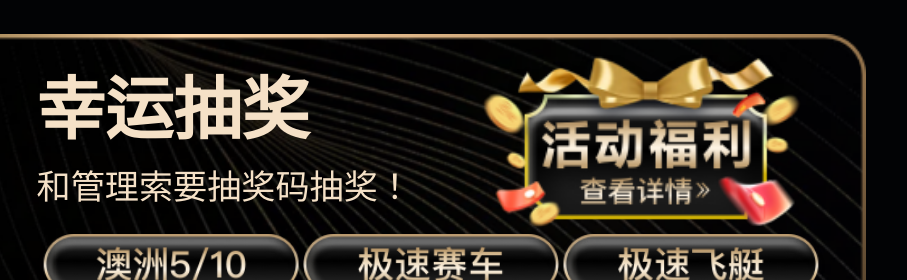
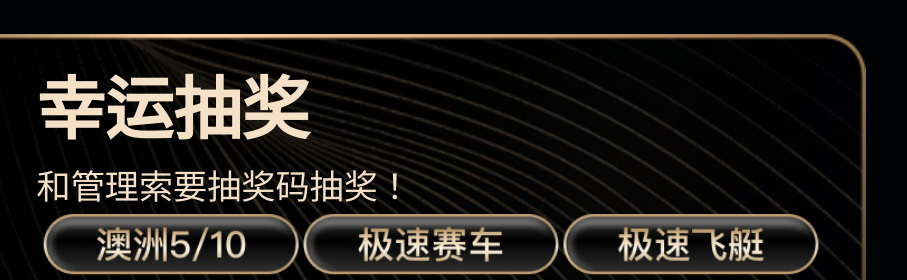
Before and after one commit to fgkj72/github8, a plain HTML site: page index.html in a window 1280 px wide. Shown: the part 1831-2111 px from the top of the page, 373-1280 px from the left. Drawn offline with Linux system fonts and the light colour scheme.

Commit message:
Update index.html

```diff
--- a/index.html
+++ b/index.html
@@ -251,9 +251,7 @@
                         </a>
                                         </div>
                                     </div>
-                       <a class="active" href="fl.html">
-                      <img src="./skin/img2.png" alt="">
-                    </a>
+
                                 </div>
                                 <div class="label-list">
                                     <a href="javascript:;" class="label">
```
